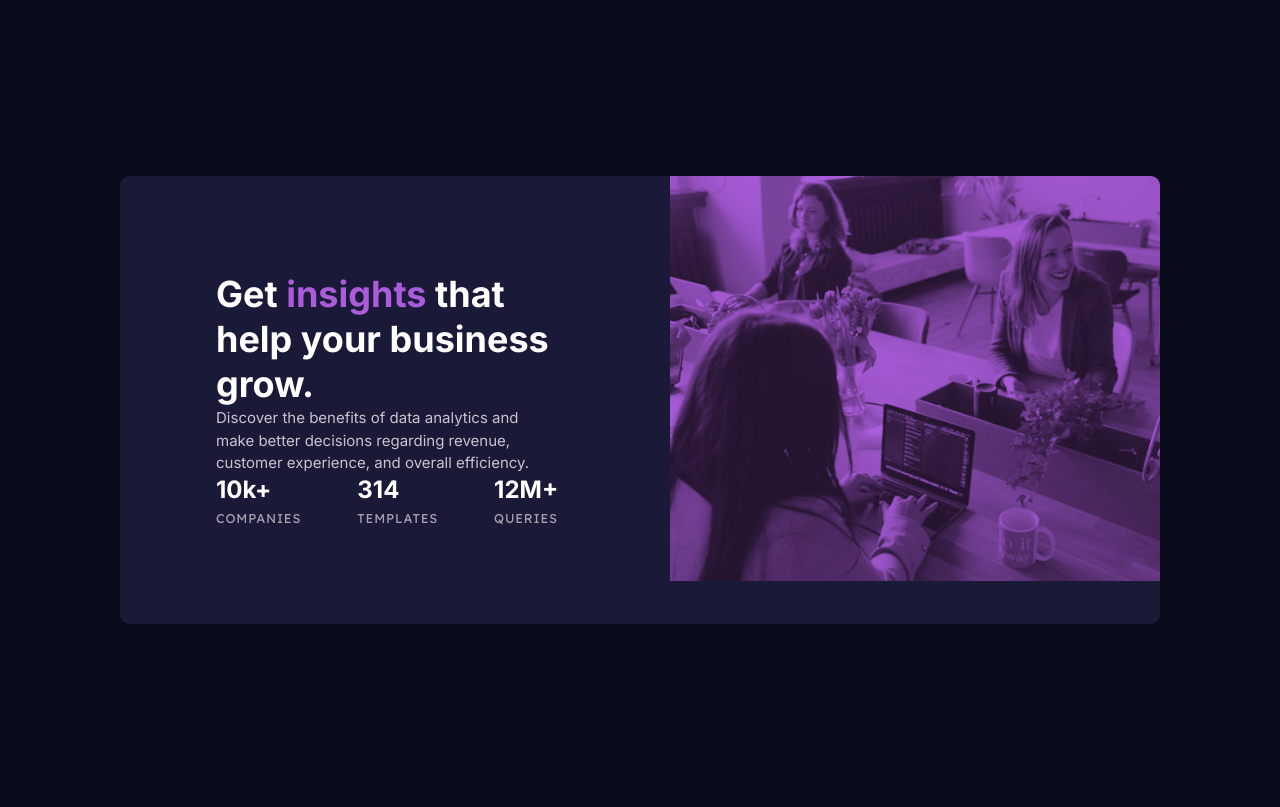
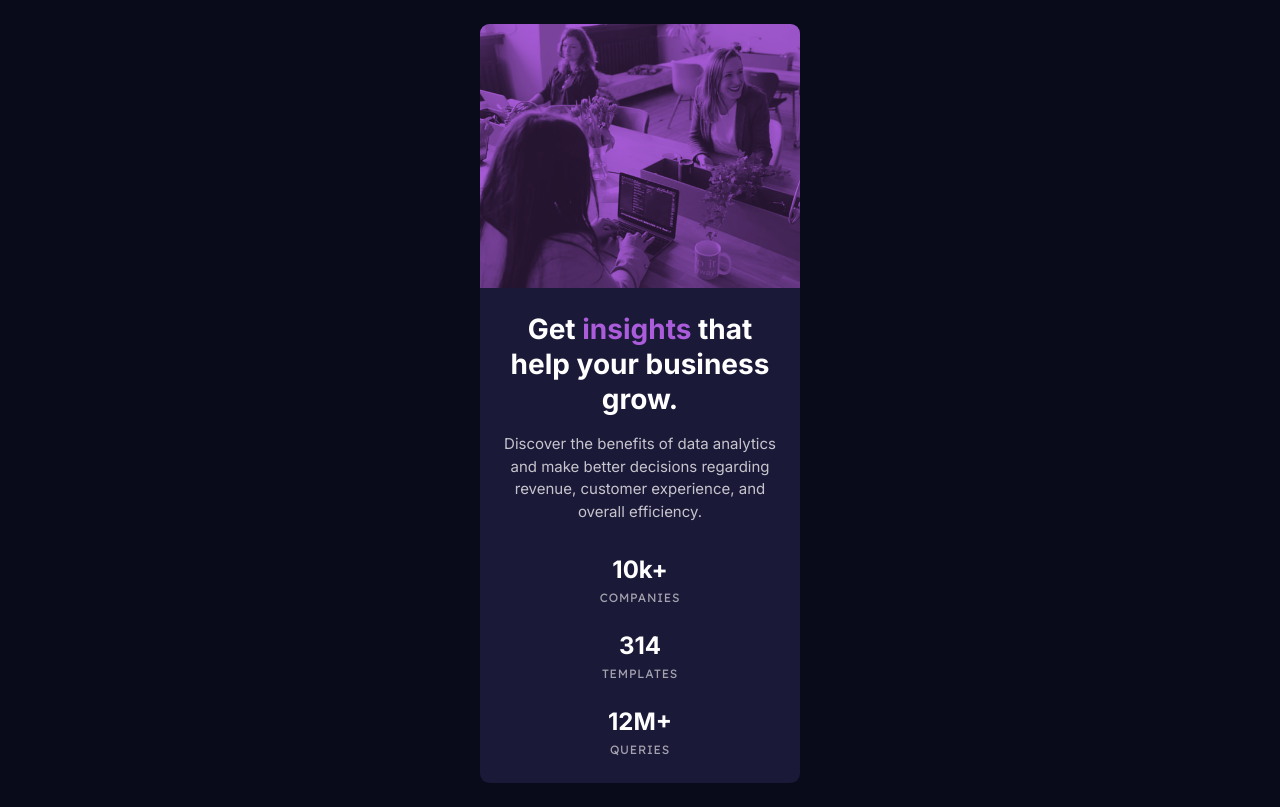
Before and after one commit to mbdelarosa/stats-preview-card-component, a plain HTML site: page index.html in a window 1280 px wide. Drawn offline with Linux system fonts and the light colour scheme.

Commit message:
Fixed scrolling issue when displaying on smaller screen

```diff
--- a/index.html
+++ b/index.html
@@ -16,10 +16,10 @@
 <body>
   <main>
     <div class="card-component">
-      <div>
+      <div class="card-component__image">
         <picture>
           <source srcset="images/image-header-desktop.jpg" media="(min-width: 37.5rem)" />
-          <img class="card-component__image" src="images/image-header-mobile.jpg" alt="People having a meeting" />
+          <img src="images/image-header-mobile.jpg" alt="People having a meeting" />
         </picture>
       </div>
 
--- a/style.css
+++ b/style.css
@@ -61,9 +61,7 @@ body {
   background-color: var(--very-dark-blue);
   min-height: 100vh;
   min-height: 100dvh;
-  font-size: 0.9375rem; /* 15px */
-  color: var(--white);
-  display: flex;
+  display: grid;
   justify-content: center;
   align-items: center;
 }
@@ -74,20 +72,25 @@ body {
   background-color: var(--dark-desaturated-blue);
   border-radius: 0.6rem;
   overflow: hidden;
+  color: var(--white);
+  font-size: 0.9375rem;
 }
 
-picture {
+.card-component__image {
   background: var(--soft-violet);
 }
 
-.card-component__image {
+.card-component__image img{
   mix-blend-mode: multiply;
   opacity: 0.8;
 }
 
 .card-component__text {
-  margin: 2rem;
+  padding: 1.5rem;
   text-align: center;
+  display: flex;
+  flex-direction: column;
+  gap: 1rem;
 }
 
 .main-heading {
@@ -98,7 +101,7 @@ picture {
   line-height: 1.25;
 }
 
-h1 .text-accent {
+.text-accent {
   color: var(--soft-violet);
 }
 
@@ -136,41 +139,3 @@ li .main-heading {
   text-transform: uppercase;
   letter-spacing: 0.05rem;
 }
-
-@media only screen and (min-width: 50rem) {
-  body {
-    justify-content: center;
-  }
-
-  .card-component {
-    display: grid;
-    grid-template-columns: repeat(2, 1fr);
-    gap: 1rem;
-    max-width: 65rem;
-  }
-
-  .card-component__image {
-    object-fit: cover;
-    height: 100%;
-  }
-
-  .card-component__text {
-    grid-row: 1;
-    text-align: left;
-    padding: 4rem;
-  }
-
-  .main-heading {
-    font-size: 2.25rem;
-  }
-
-  ul {
-    flex-direction: row;
-    gap: 3.5rem;
-    margin-top: auto;
-  }
-
-  .stat-heading {
-    font-size: 0.8rem;
-  }
-}
```
